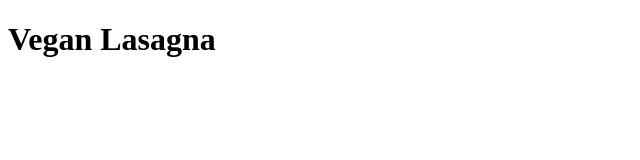
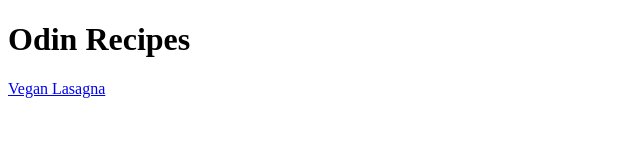
Before and after one commit to OKEnterprises/odin-recipes, a plain HTML site: page index.html in a window 1280 px wide. Shown: the whole page, without its empty margins (0-640 px from the left). Drawn offline with Linux system fonts and the light colour scheme.

Commit message:
Create recipes/lasagna.html, link index.html to it

```diff
--- a/index.html
+++ b/index.html
@@ -1,6 +1,7 @@
 <!DOCTYPE html>
 <html>
     <body>
-        <h1>Vegan Lasagna</h1>
+        <h1>Odin Recipes</h1>
+        <a href="recipes/lasagna.html">Vegan Lasagna</a>
     </body>
 </html>
```
Also changed, not shown: recipes/lasagna.html (added, +6 -0 lines).
